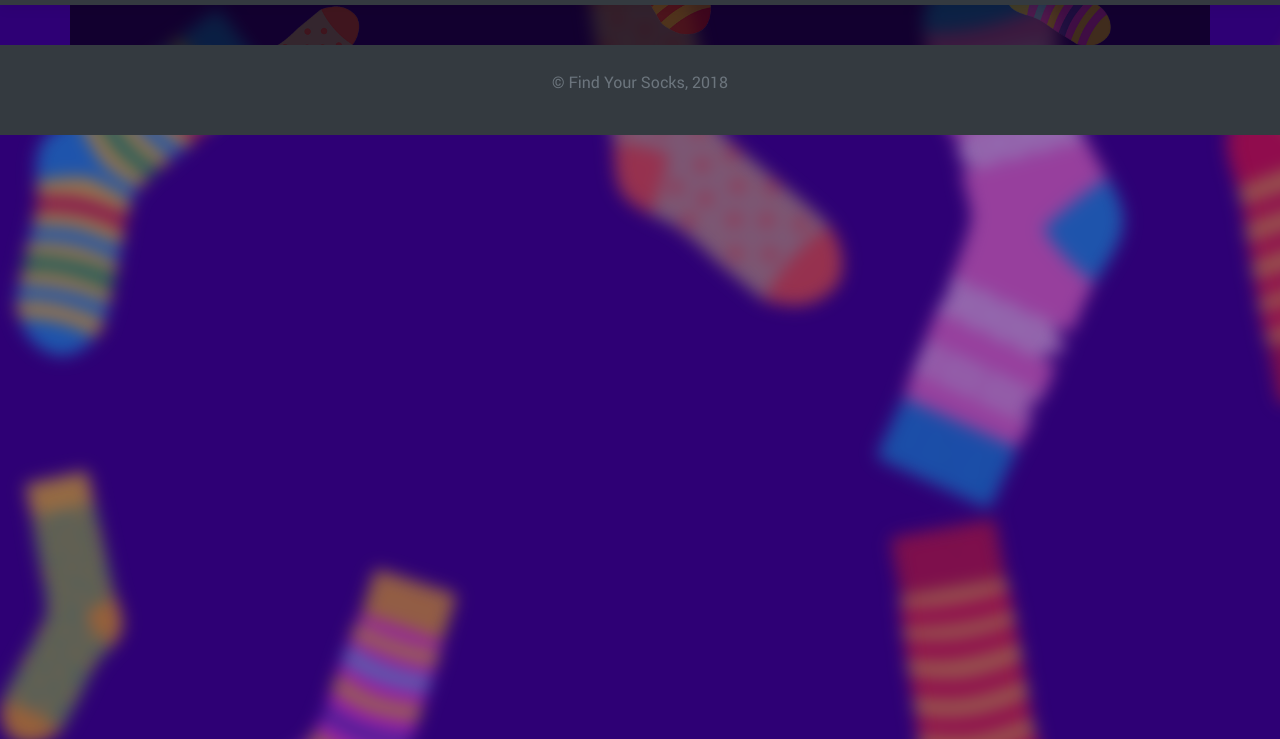
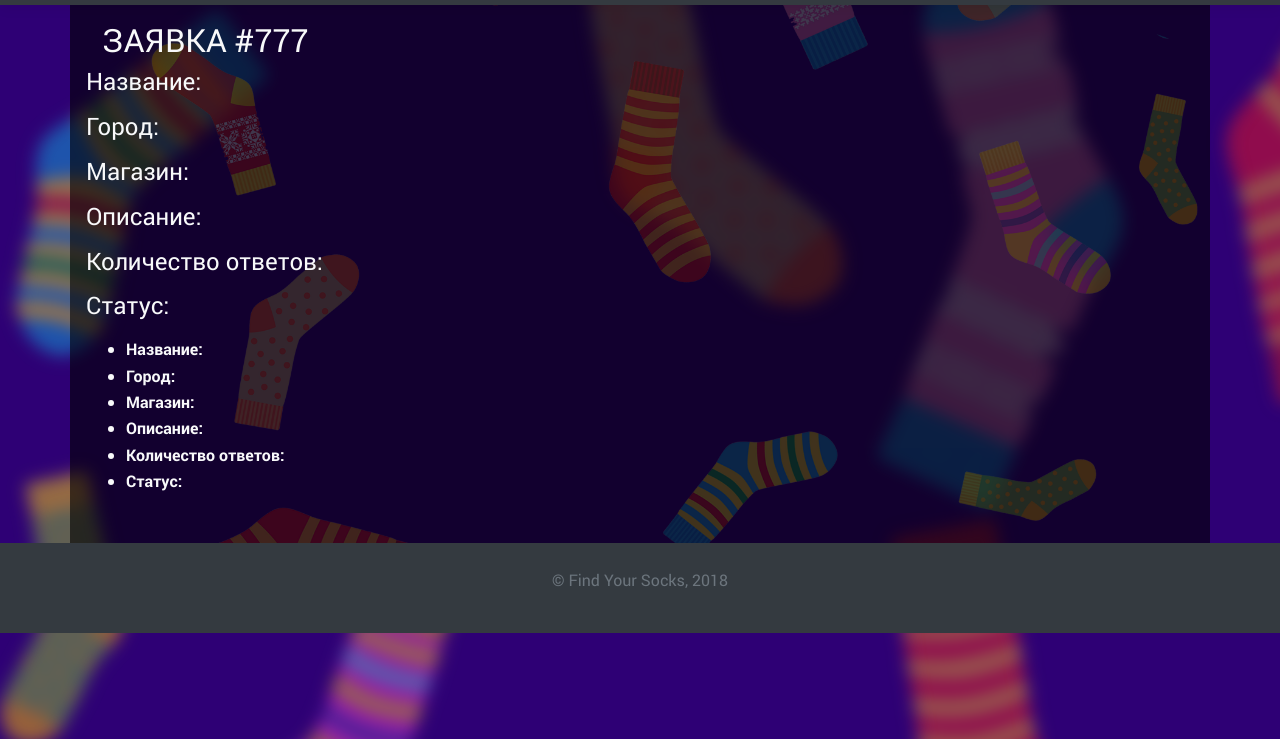
Before and after one commit to warete/volsu_web_lab2, a website: page app/detail.html in a window 1280 px wide. Shown: the part 61-800 px from the top of the page. Drawn offline with Linux system fonts and the light colour scheme.

Commit message:
Добавлен и применен класс bg-content.

```diff
--- a/app/detail.html
+++ b/app/detail.html
@@ -78,11 +78,36 @@
             </div>
         </div>
 
-        <div class="container text-light">
-            <div class="row p-3 all-requests">
+        <div class="container text-light bg-content">
+            <div class="row p-3">
                 <div class="w-100 px-3">
-                    <h2 class="text-uppercase"></h2>
+                    <h2 class="text-uppercase">Заявка #777</h2>
                 </div>
+                <div class="w-100 row request-detail">
+                    <div class="col-12 col-md-8 mb-3">
+                        <h4>Название:</h4>
+                        <p></p>
+                        <h4>Город:</h4>
+                        <p></p>
+                        <h4>Магазин:</h4>
+                        <p></p>
+                        <h4>Описание:</h4>
+                        <p></p>
+                        <h4>Количество ответов:</h4>
+                        <p></p>
+                        <h4>Статус:</h4>
+                        <p></p>
+                        <ul>
+                            <li><strong>Название:</strong></li>
+                            <li><strong>Город:</strong></li>
+                            <li><strong>Магазин:</strong></li>
+                            <li><strong>Описание:</strong></li>
+                            <li><strong>Количество ответов:</strong></li>
+                            <li><strong>Статус:</strong></li>
+                        </ul>
+                    </div>
+                </div>
+
 
             </div>
         </div>
--- a/app/sass/main.sass
+++ b/app/sass/main.sass
@@ -89,8 +89,10 @@ li.pushy-link
 
 /*Pushy custom end*/
 
+.bg-content
+  background-color: $content-bg!important
+
 .instruction
-	background-color: $content-bg
 	h2
 		color: $accent
 	&__number
@@ -117,11 +119,8 @@ li.pushy-link
 .requests
   &__header
     text-decoration: underline
-  &__item
-    background-color: $content-bg!important
 
 .all-requests
-	background-color: $content-bg
 	#cityShop
 		display: none
 	#map
```
Also changed, not shown: app/main.html (+7 -7 lines), app/requests.html (+5 -2 lines), app/css/main.min.css.
